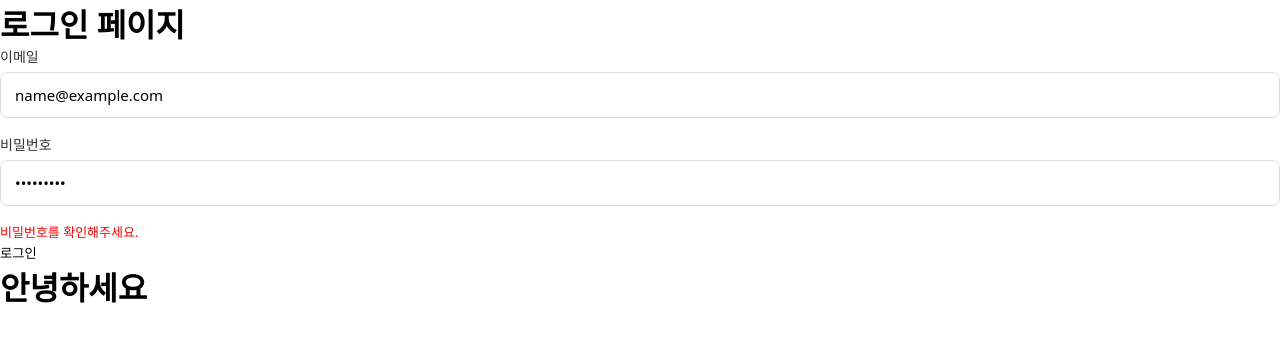
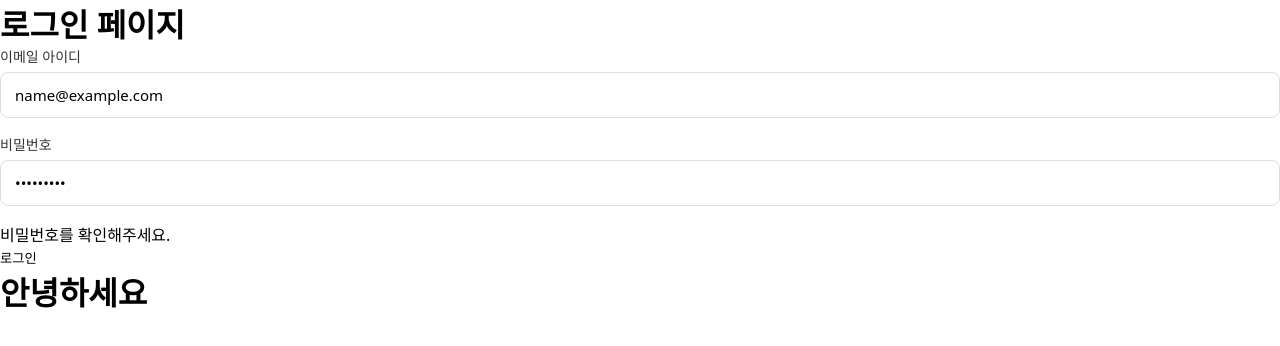
Before and after one commit to dhwmgl12-ux/zooleaf, a React (Vite) app: page /login in a window 1280 px wide. Both pictures are taken after typing "name@example.com", "Sample123" into the empty fields and a click on the button "로그인". Shown: the top 346 px of the page. Built offline with nearby package versions, Linux system fonts and the light colour scheme.

Commit message:
fix: LoginForm.jsx API 명세에 따라 email에서 id로 변경

```diff
--- a/src/components/auth/LoginForm.jsx
+++ b/src/components/auth/LoginForm.jsx
@@ -2,19 +2,19 @@ import AuthInput from './AuthInput'
 import { useLogin } from "../../hooks/useAuth";
 
 export default function LoginForm() {
-  const { email, password, errors, handleChange, handleSubmit } = useLogin();
+  const { id, password, errors, handleChange, handleSubmit } = useLogin();
 
   return (
     <form onSubmit={handleSubmit}>
       <AuthInput
-        label="이메일"
+        label="이메일 아이디"
         type="email"
-        name="email"
-        value={email}
+        name="id"
+        value={id}
         onChange={handleChange}
-        placeholder="이메일을 입력해주세요!"
+        placeholder="user@example.com"
         />
-        {errors.email && <p style={{ color: 'red', fontSize: '13px'}}>{errors.email}</p>}
+        {errors.id && <p classNames='error-text'>{errors.id}</p>}
       <AuthInput
         label="비밀번호"
         type="password"
@@ -23,7 +23,7 @@ export default function LoginForm() {
         onChange={handleChange}
         placeholder="비밀번호를 입력해주세요!"
         />
-        {errors.password && <p style={{ color: 'red', fontSize: '13px'}}>{errors.password}</p>}
+        {errors.password && <p className='error-text'>{errors.password}</p>}
 
         <button type='submit'>로그인</button>
     </form>
```
